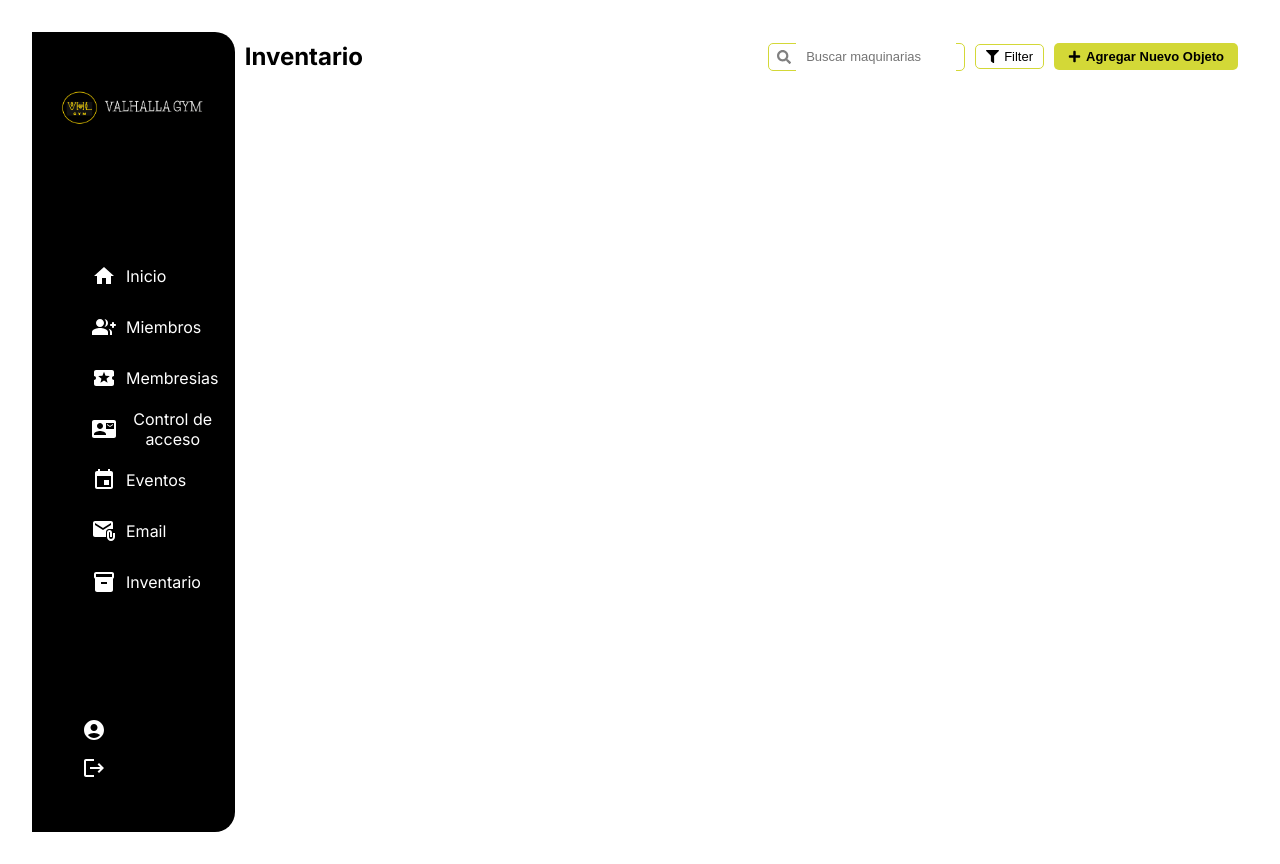
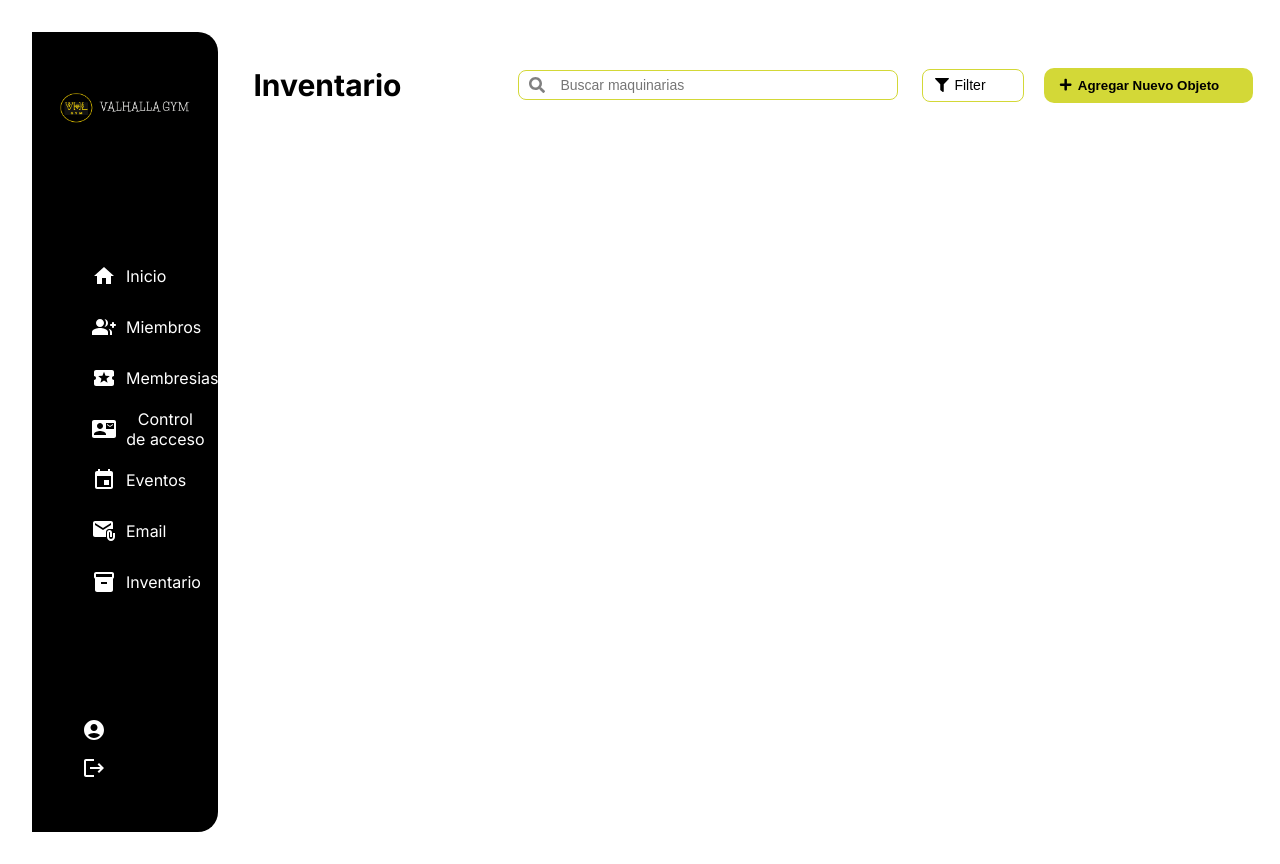
Before and after one commit to pabloocampo1/GymManager-Front-end, a React (Vite) app: page /dashboard/inventario in a window 1280 px wide. Built offline with nearby package versions, Linux system fonts and the light colour scheme; a web font is replaced by a local one.

Commit message:
mejora css inventario

```diff
--- a/src/Pages/Inventory/Inventory.css
+++ b/src/Pages/Inventory/Inventory.css
@@ -2,60 +2,72 @@
   display: flex;
   align-items: center;
   gap: 10px;
-  padding: 10px;
+  padding: 35px 35px;
   background-color: white;
 }
 
 .inventory-title {
-  font-size: 1.5rem;
+  font-size: 30px;
   font-weight: bold;
-  margin-right: auto;
+  margin-right: 40px; /* Aumento del margen derecho */
+  white-space: nowrap;
 }
 
 .search-container {
   display: flex;
       align-items: center;
-  border: 1px solid #D3D837; /* Color corregido */
-  border-radius: 5px;
-  padding: 2px 8px; /* Reducción del padding */
+      border: 1px solid #D3D837;
+      border-radius: 8px;
+      padding: 4px 10px;
+      margin-left: 67px;
       gap: 5px;
-  height: 28px; /* Más pequeño */
+      height: 30px;
+      width: 380px;
+      margin-right: 14px;
 }
 
 .search-icon {
   color: gray;
-  font-size: 14px;
+  font-size: 16px;
 }
 
 .search-input {
   border: none;
   outline: none;
-  width: 160px; /* Más pequeño */
-  font-size: 13px; /* Ajuste de fuente */
+  width: 250px; /* Ajuste del ancho interno */
+  font-size: 14px;
+  padding: 0;
+  height: 24px;
+  margin-left: 10px;
 }
 
 .filter-btn {
   display: flex;
   align-items: center;
   gap: 5px;
-  border: 1px solid #D3D837; /* Color corregido */
+  border: 1px solid #D3D837;
   background: white;
-  padding: 4px 10px; /* Ajuste fino */
-  border-radius: 5px;
+  padding: 6px 12px;
+  border-radius: 8px;
   cursor: pointer;
-  font-size: 13px;
+  font-size: 14px;
+  height: 33px;
+  width: 102px;
+  margin-right: 10px;
 }
 
 .add-btn {
   display: flex;
     align-items: center;
     gap: 5px;
-  background: #D3D837 !important; /* Color exacto */
+    background: #D3D837 !important;
     color: black !important;
     font-weight: bold;
-  padding: 6px 14px;
+    padding: 5px 9px;
     border: none;
-  border-radius: 5px;
+    border-radius: 10px;
     cursor: pointer;
-  font-size: 13px;
+    height: 35px;
+    width: 209px;
+    padding-left: 15px;
 }
```
Lines whose indentation alone changed are shown as unchanged.
